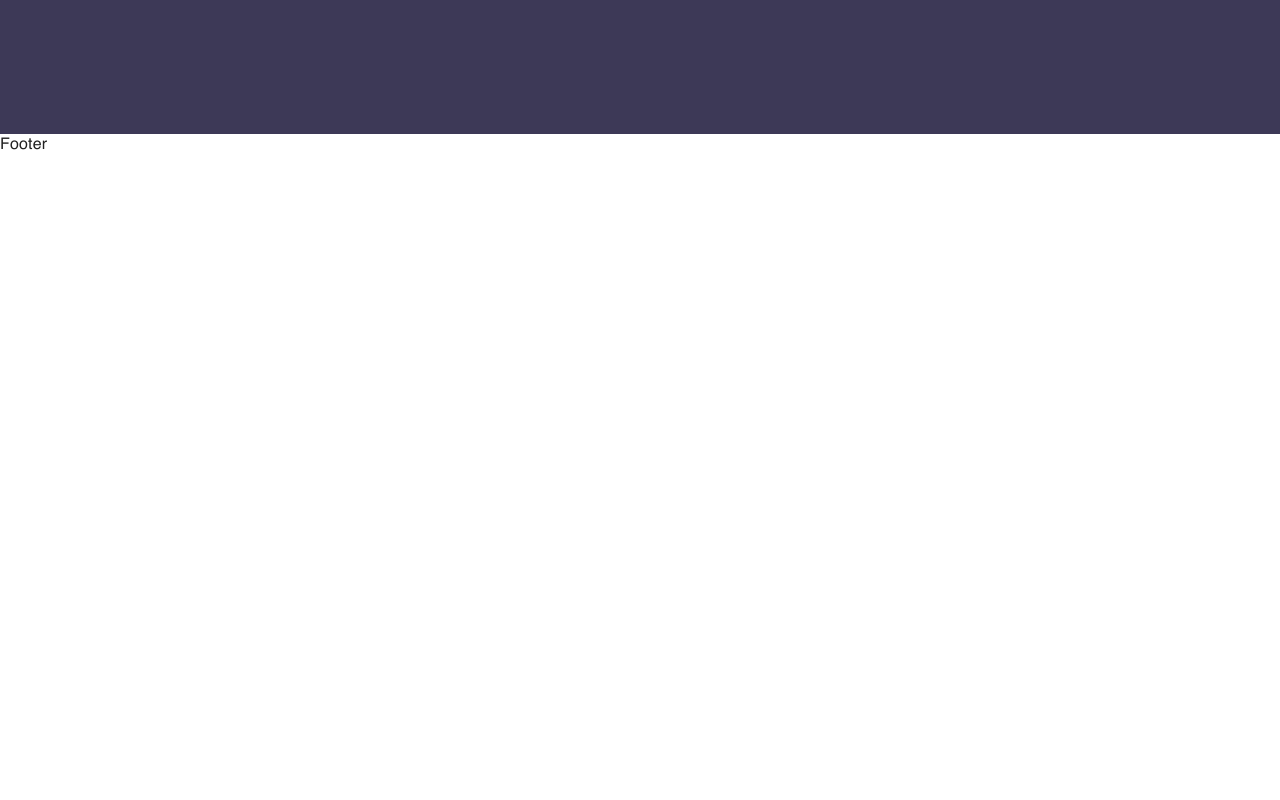
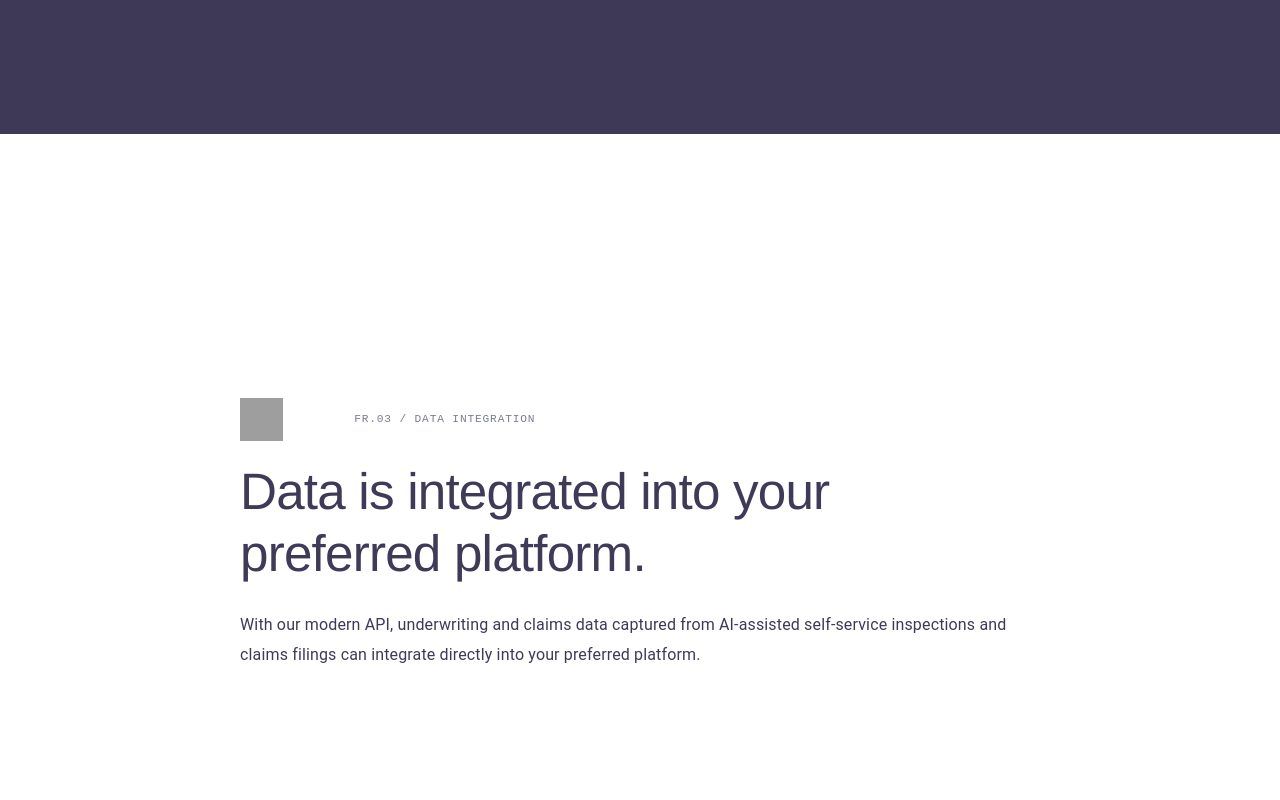
Before and after one commit to M-Afzaal-Afzal/Flyreel, a Next.js app: page / in a window 1280 px wide. Shown: the part 2660-3460 px from the top of the page. Before the commit the page ends 2817 px from the top, so only its background shows below. Built offline with nearby package versions, Linux system fonts and the light colour scheme; grey boxes are pictures that could not be loaded.

Commit message:
Third section completed

```diff
--- a/components/Home/AiSection.js
+++ b/components/Home/FeatureUniversalSection.js
@@ -7,6 +7,7 @@ const useStyles = makeStyles(theme => ({
     overlay: {
         position: 'relative',
         top: 0,
+        // color: 'white',
         left: 0,
         height: '100%',
         width: '100%',
@@ -87,7 +88,7 @@ const useStyles = makeStyles(theme => ({
         }
     },
     title: {
-        color: "white",
+        // color: "white",
         fontSize: '4vw',
         lineHeight: '1.203125',
         fontFamily: 'Helvetica, sans-serif',
@@ -101,7 +102,7 @@ const useStyles = makeStyles(theme => ({
         lineHeight: '1.882353',
         marginTop: '2vw',
         // maxWidth: '30vw',
-        color: 'white',
+        // color: 'white',
         '@media only screen and (max-width: 800px)': {
             fontSize: '3.855422vw',
             lineHeight: '1.75',
@@ -124,34 +125,34 @@ const customAnimation = keyframes`
     transform: translateY(0);
   }`;
 
-const AiSection = () => {
+const FeatureUniversalSection = ({bottomText,color, iconUrl,preHeadingText,heading,bgColor}) => {
 
     const classes = useStyles();
 
     return (
-        <Box className={classes.overlay}>
+        <Box style={{background: bgColor,color: color}} className={classes.overlay}>
             <Box className={classes.copyBlock}>
                 <Reveal keyframes={customAnimation} cascade triggerOnce>
 
                     <Box className={classes.preHeading}>
                         <Box className={classes.iconContainer}>
-                            <Box className={classes.icon}/>
+                            <Box style={{
+                                backgroundImage: `url(${iconUrl}`,
+                            }} className={classes.icon}/>
                         </Box>
 
                         <Typography variant={'body1'} className={classes.preHeadingText}>
-                            FR.02 / Insurance specific computer vision
+                            {preHeadingText}
                         </Typography>
 
                     </Box>
 
                     <Typography variant={'h1'} className={classes.title}>
-                        AI provides the data you need and the experience and protection your customers deserve.
+                        {heading}
                     </Typography>
 
                     <Typography variant={'body1'} className={classes.copy}>
-                        As users scan their property using their smartphone camera, our proprietary computer vision
-                        technology does the heavy lifting, automatically documenting critical property information like
-                        hazards, risks, features, materials and more.
+                        {bottomText}
                     </Typography>
                 </Reveal>
             </Box>
@@ -159,4 +160,4 @@ const AiSection = () => {
     );
 };
 
-export default AiSection;
+export default FeatureUniversalSection;
--- a/pages/index.js
+++ b/pages/index.js
@@ -1,14 +1,29 @@
 import React from 'react';
 import HeroSection from '../components/Home/HeroSection';
 import FeatureSection from "../components/Home/FeatureSection";
-import AiSection from "../components/Home/AiSection";
+import FeatureUniversalSection from "../components/Home/FeatureUniversalSection";
 
 export default function Index() {
     return (
         <>
             <HeroSection/>
             <FeatureSection/>
-            <AiSection/>
+            <FeatureUniversalSection
+                bgColor={'rgba(10,5,43,0.79)'}
+                color={'white'}
+                bottomText={'As users scan their property using their smartphone camera, our proprietary computer vision technology does the heavy lifting, automatically documenting critical property information like hazards, risks, features, materials and more.'}
+                iconUrl={'https://www.flyreel.co/resources/home/icon-feature-2.png'}
+                preHeadingText={'FR.02  /  Insurance specific computer vision'}
+                heading={'AI provides the data you need and the experience and protection your customers deserve.'}
+            />
+            <FeatureUniversalSection
+                bgColor={'white'}
+                color={'rgba(10,5,43,0.79)'}
+                bottomText={'With our modern API, underwriting and claims data captured from AI-assisted self-service inspections and claims filings can integrate directly into your preferred platform.'}
+                iconUrl={'https://www.flyreel.co/resources/home/icon-feature-3.png'}
+                preHeadingText={'FR.03 / DATA INTEGRATION'}
+                heading={'Data is integrated into your preferred platform.'}
+            />
         </>
 
     );
```
